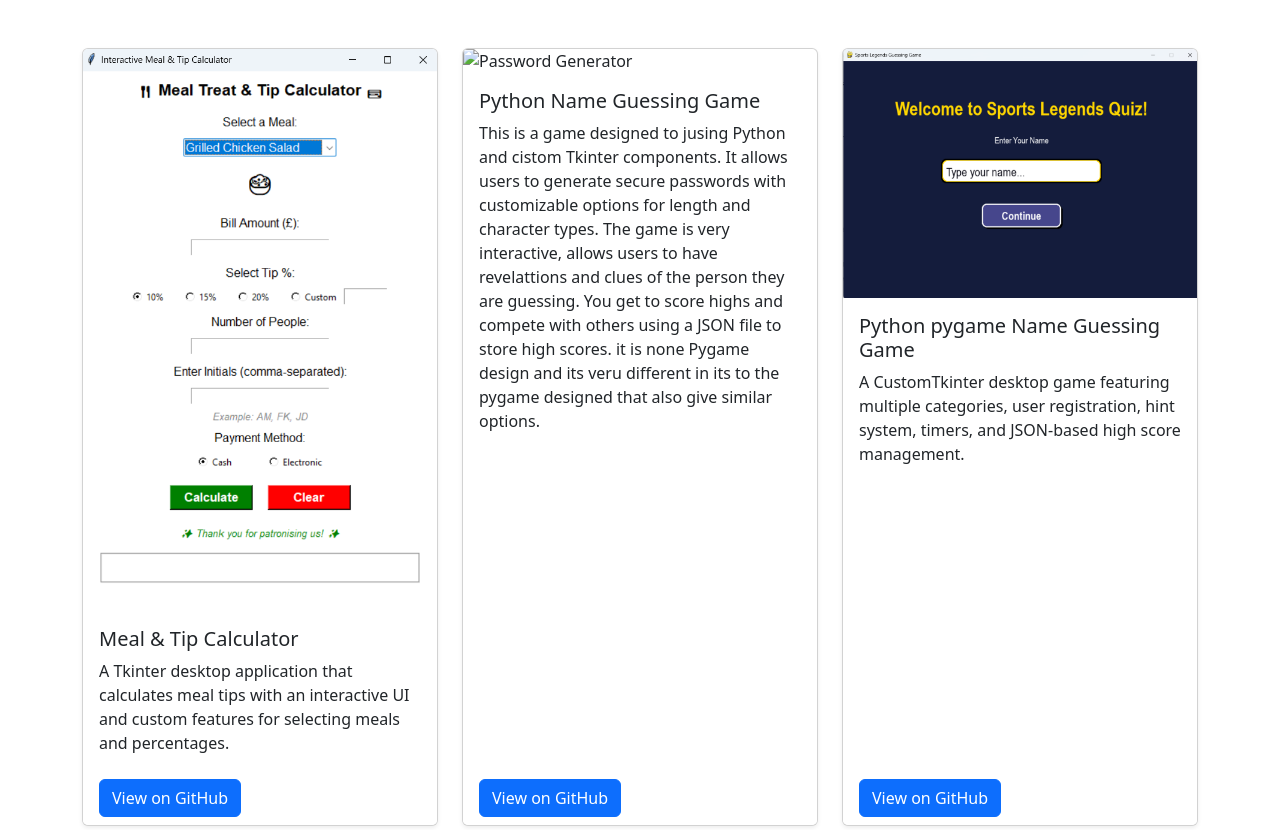
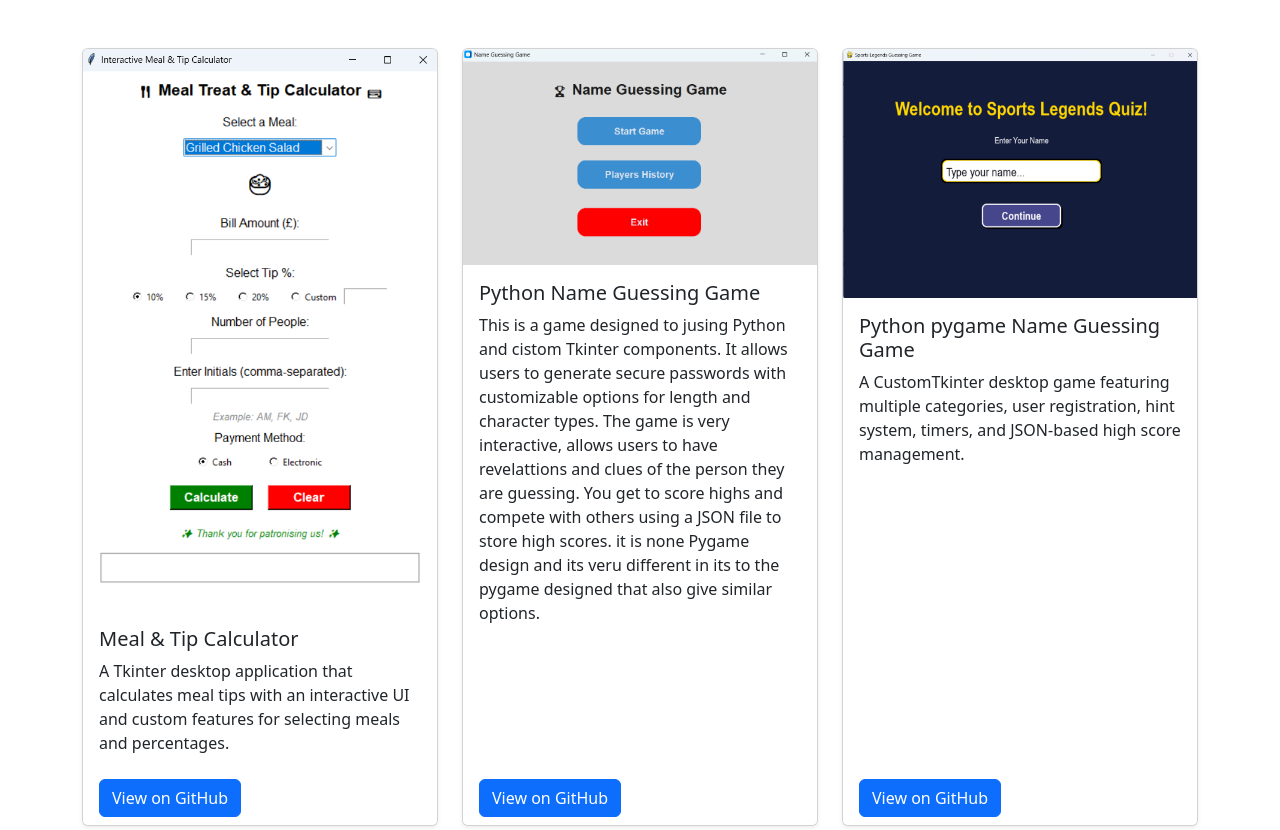
Before and after one commit to Umamco/Portfolio, a Flask app: page /projects in a window 1280 px wide. Shown: the part 166-996 px from the top of the page. Run offline with Flask 3, Linux system fonts and the light colour scheme.

Commit message:
Added images

```diff
--- a/templates/projects.html
+++ b/templates/projects.html
@@ -30,7 +30,7 @@
     <!-- PROJECT CARD 2 -->
     <article class="col">
         <div class="card h-100 shadow-sm">
-            <img src="{{ url_for('static', filename='images/pwdgen.png') }}" class="card-img-top" alt="Password Generator">
+            <img src="{{ url_for('static', filename='images/game.png') }}" class="card-img-top" alt="None Pygame Name Guessing Game">
             <div class="card-body">
                 <h5 class="card-title">Python Name Guessing Game</h5>
                 <p class="card-text">
```
Also changed, not shown: static/images/game.png (added), 1 other file.
